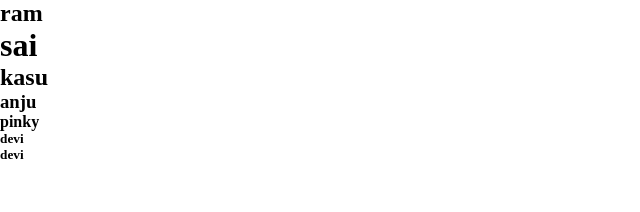
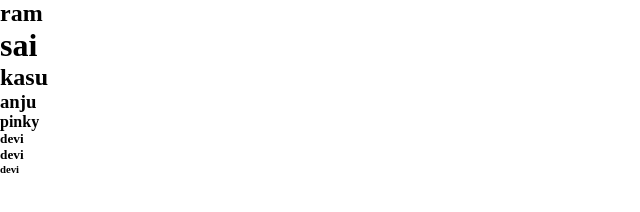
Before and after one commit to DeviBadiganti/new-project, a plain HTML site: page index.html/index.html in a window 1280 px wide. Shown: the full height of the page, 0-640 px from the left. Drawn offline with Linux system fonts and the light colour scheme; a web font is replaced by a local one.

Commit message:
MODIFIED HTML PAGE modified html PAGE

```diff
--- a/index.html/index.html
+++ b/index.html/index.html
@@ -21,3 +21,5 @@
      <h4>pinky</h4>
      <h5>devi</h5>
      <h5>devi</h5>
+
+     <h6>devi</h6>
```
